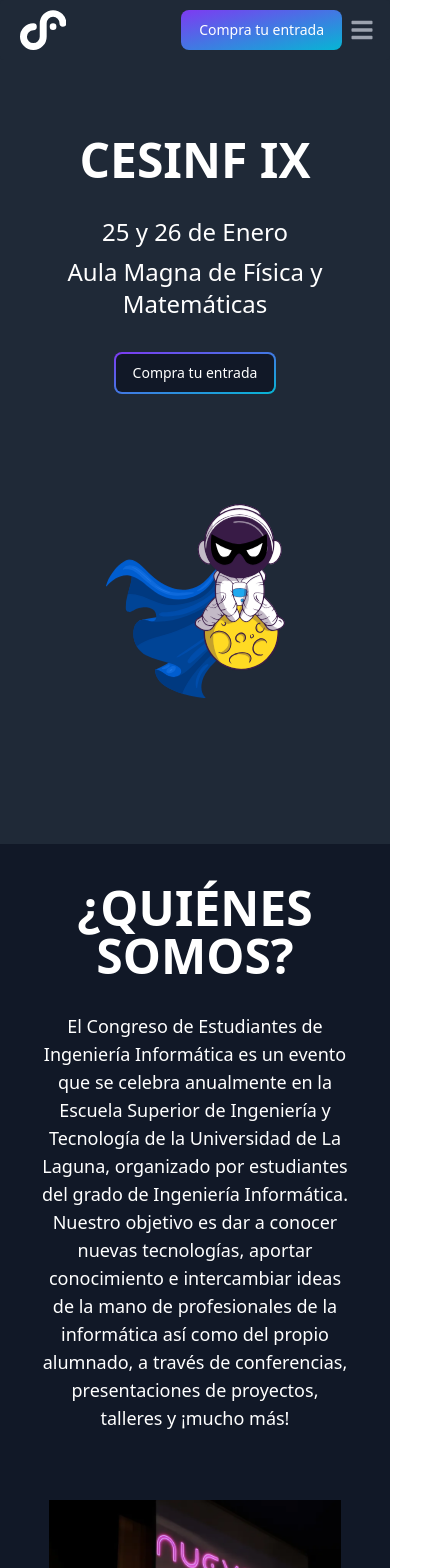
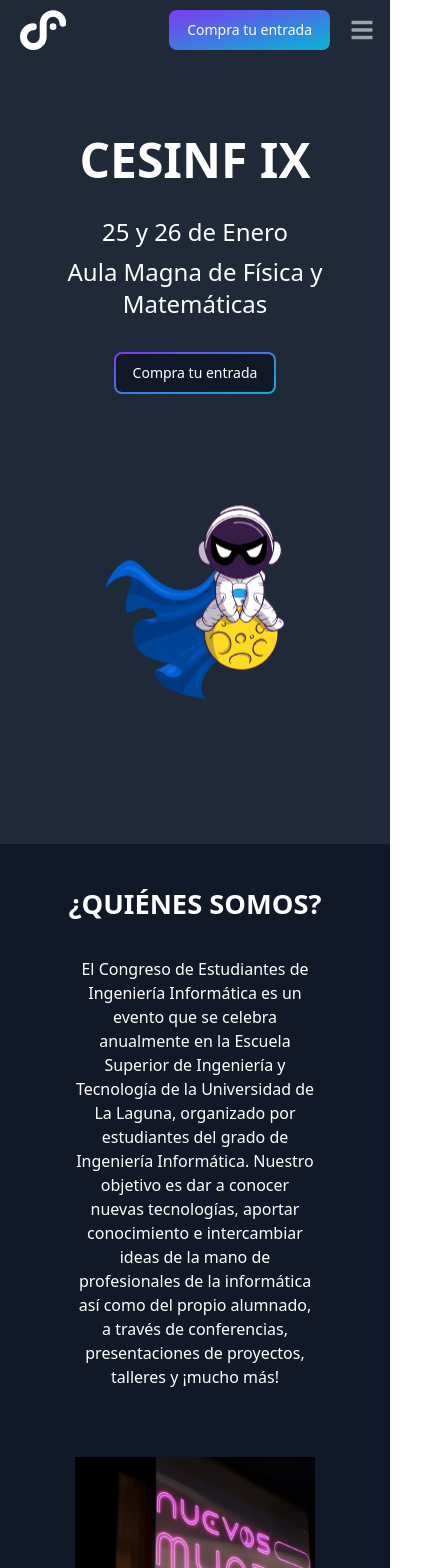
Before and after one commit to CESINFULL/cesinfull.com, a React (Vite) app: page / in a window 390 px wide. Shown: the top 1568 px of the page, 435 px wide, since content can reach past the window. Built offline with nearby package versions, Linux system fonts and the light colour scheme.

Commit message:
Fix text size responsiveness

```diff
--- a/src/components/CustomNavbar.tsx
+++ b/src/components/CustomNavbar.tsx
@@ -3,12 +3,12 @@ import CesinfLogo from './svg/CesinfLogo';
 
 export default function CustomNavbar() {
   return (
-    <Navbar fluid rounded className="fixed w-full bg-gray-800 z-30">
+    <Navbar fluid rounded className="fixed w-full bg-gray-800 z-10">
       <Navbar.Brand href="/">
         <CesinfLogo
           letterColor="#ffffff"
           circleColor="#ffffff"
-          className="ml-3 md:ml-0 mr-3 h-10 sm:h-9"
+          className="h-10 ml-3 sm:h-9 sm:mr-3 md:ml-0"
         />
         <span className="hidden sm:inline self-center whitespace-nowrap text-xl font-semibold dark:text-white">
           CESINF IX
@@ -16,7 +16,7 @@ export default function CustomNavbar() {
       </Navbar.Brand>
       <div className="flex md:order-2">
         <Button gradientDuoTone="purpleToBlue">Compra tu entrada</Button>
-        <Navbar.Toggle />
+        <Navbar.Toggle className="2xs:ml-3" />
       </div>
       <Navbar.Collapse>
         <Navbar.Link href="/">Inicio</Navbar.Link>
--- a/src/components/Footer.tsx
+++ b/src/components/Footer.tsx
@@ -60,11 +60,11 @@ const Footer = () => {
                   </svg>
                 </a>
             </div>
-            <div className="flex flex-col items-center space-y-3">
-              <h1 className="text-2xl font-bold text-white">25 y 26 de Enero de 2024</h1>
-              <p className="text-gray-400 text-lg">Aula Magna Sección de Física y Matemáticas</p>
+            <div className="flex flex-col items-center space-y-3 px-5">
+              <p className="text-lg sm:text-2xl font-bold text-white">25 y 26 de Enero de 2024</p>
+              <p className="text-gray-400 sm:text-lg text-center">Aula Magna Sección de Física y Matemáticas</p>
             </div>
-            <h1 className="text-4xl font-bold text-white text-center">CESINF IX</h1>
+            <p className="text-4xl font-bold text-white text-center">CESINF IX</p>
             <div className="flex flex-col items-center pb-4">
               <a href="mailto:cesinfull@ull.edu.es" className="text-gray-400 hover:underline">cesinfull@ull.edu.es</a>
             </div>
--- a/src/components/Sponsors.tsx
+++ b/src/components/Sponsors.tsx
@@ -3,7 +3,7 @@ import unknown from '../images/unkwown_sponsor.webp';
 export default function Sponsors() {
   return (
     <>
-      <h1 className='text-5xl text-center pb-2 font-bold'>PATROCINADORES</h1>
+      <h3 className='text-[7vw] sm:text-5xl text-center pb-2 font-bold'>PATROCINADORES</h3>
       <div className='mx-40 lg:flex lg:place-content-evenly items-center pb-32'>
         <div className='flex flex-col items-center text-center'>
           <img
--- a/src/components/WhoWeAre.tsx
+++ b/src/components/WhoWeAre.tsx
@@ -6,8 +6,8 @@ const WhoWeAre = () => {
   return (
     <>
       <div className="text-center pt-10">
-        <h1 className="font-bold text-5xl pb-8">¿QUIÉNES SOMOS?</h1>
-        <p className="text-lg mx-10 lg:mx-40">
+        <h3 className="font-bold text-[7vw] sm:text-5xl pb-8">¿QUIÉNES SOMOS?</h3>
+        <p className="sm:text-lg mx-10 lg:mx-40">
           El Congreso de Estudiantes de Ingeniería Informática es un evento
           que se celebra anualmente en la Escuela Superior de Ingeniería y
           Tecnología de la Universidad de La Laguna, organizado por
--- a/tailwind.config.js
+++ b/tailwind.config.js
@@ -1,5 +1,6 @@
 /** @type {import('tailwindcss').Config} */
 import fb from 'flowbite/plugin';
+import defaultTheme from 'tailwindcss/defaultTheme';
 
 export default {
   content: [
@@ -26,6 +27,10 @@ export default {
         },
       },
     },
+    screens: {
+      '2xs': '320px',
+      ...defaultTheme.screens,
+    },
   },
   plugins: [fb],
 };
```
